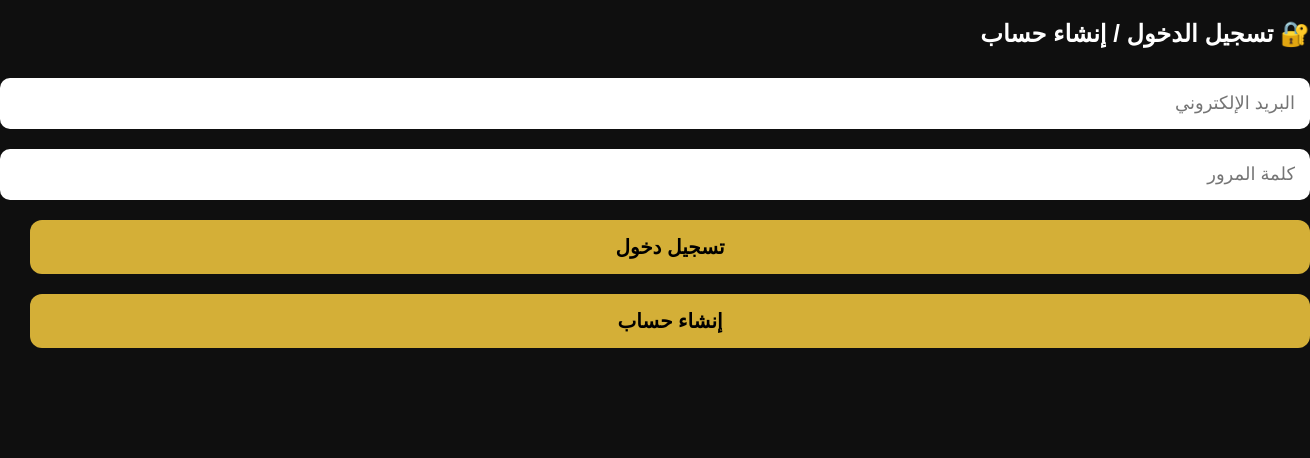
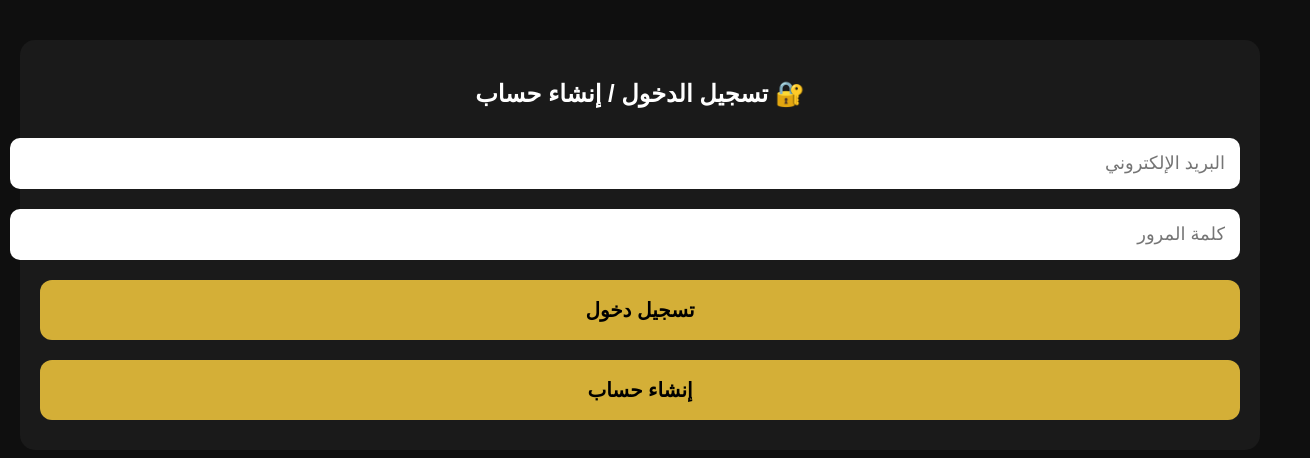
Before and after one commit to amalsus1995-cpu/Alihilal166, a plain HTML site: page index.html in a window 1280 px wide. Shown: the whole page, 1310 px wide, since content can reach past the window. Drawn offline with nearby package versions, Linux system fonts and the light colour scheme.

Commit message:
Update style.css

```diff
--- a/style.css
+++ b/style.css
@@ -3,45 +3,48 @@ body {
   color:white;
   font-family:sans-serif;
   margin:0;
+  padding:20px;
 }
 
-.login-box {
-  max-width:400px;
-  margin:80px auto;
+h1,h2 {
+  text-align:center;
+}
+
+.box {
   background:#1a1a1a;
   padding:20px;
   border-radius:15px;
-  text-align:center;
+  margin:20px 0;
 }
 
 input {
   width:100%;
   padding:15px;
   margin:10px 0;
+  font-size:18px;
   border-radius:10px;
   border:none;
-  font-size:18px;
 }
 
 button {
   width:100%;
-  padding:15px;
-  margin:10px 0;
+  padding:18px;
   font-size:20px;
   background:#d4af37;
   border:none;
   border-radius:12px;
+  margin:10px 0;
   font-weight:bold;
 }
 
 .menu a {
   display:block;
-  margin:15px;
-  padding:20px;
   background:#222;
   color:white;
   text-decoration:none;
+  padding:20px;
+  margin:15px 0;
+  border-radius:15px;
   font-size:22px;
-  border-radius:15px;
   text-align:center;
 }
```
